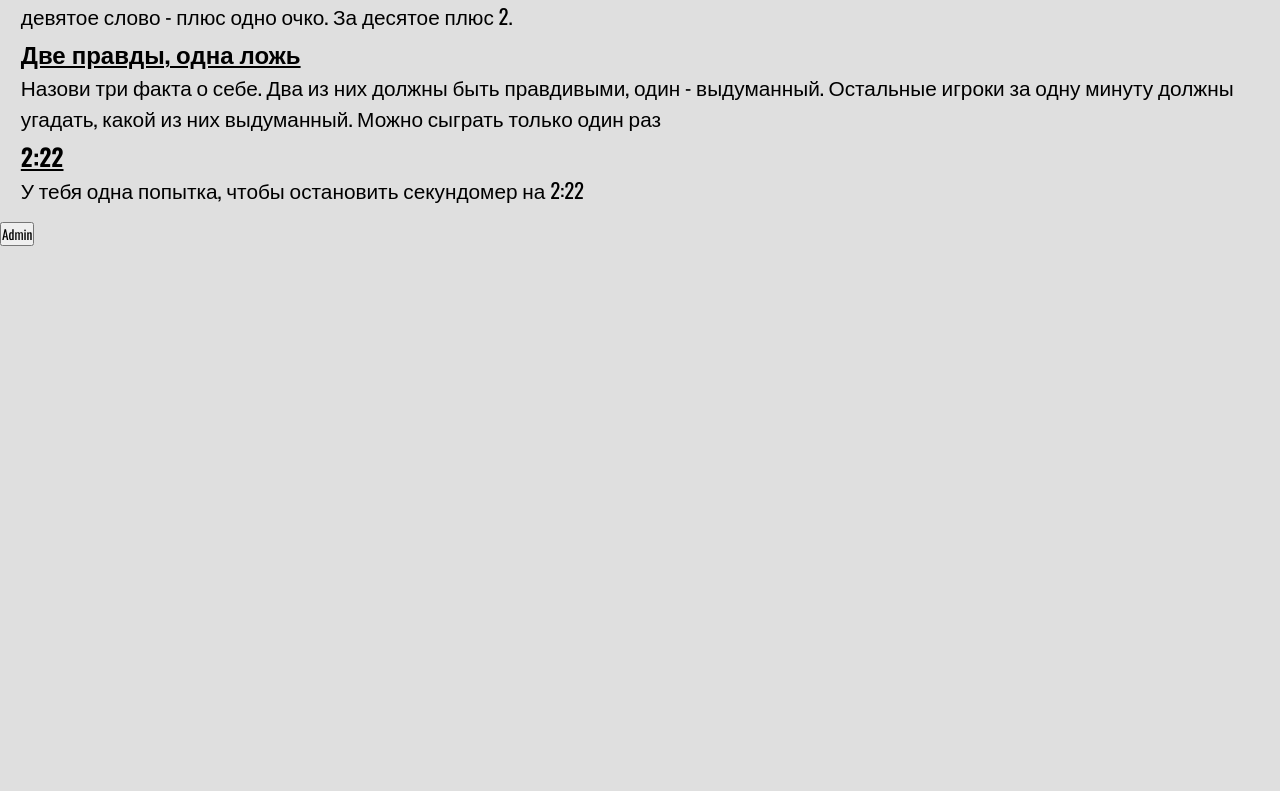
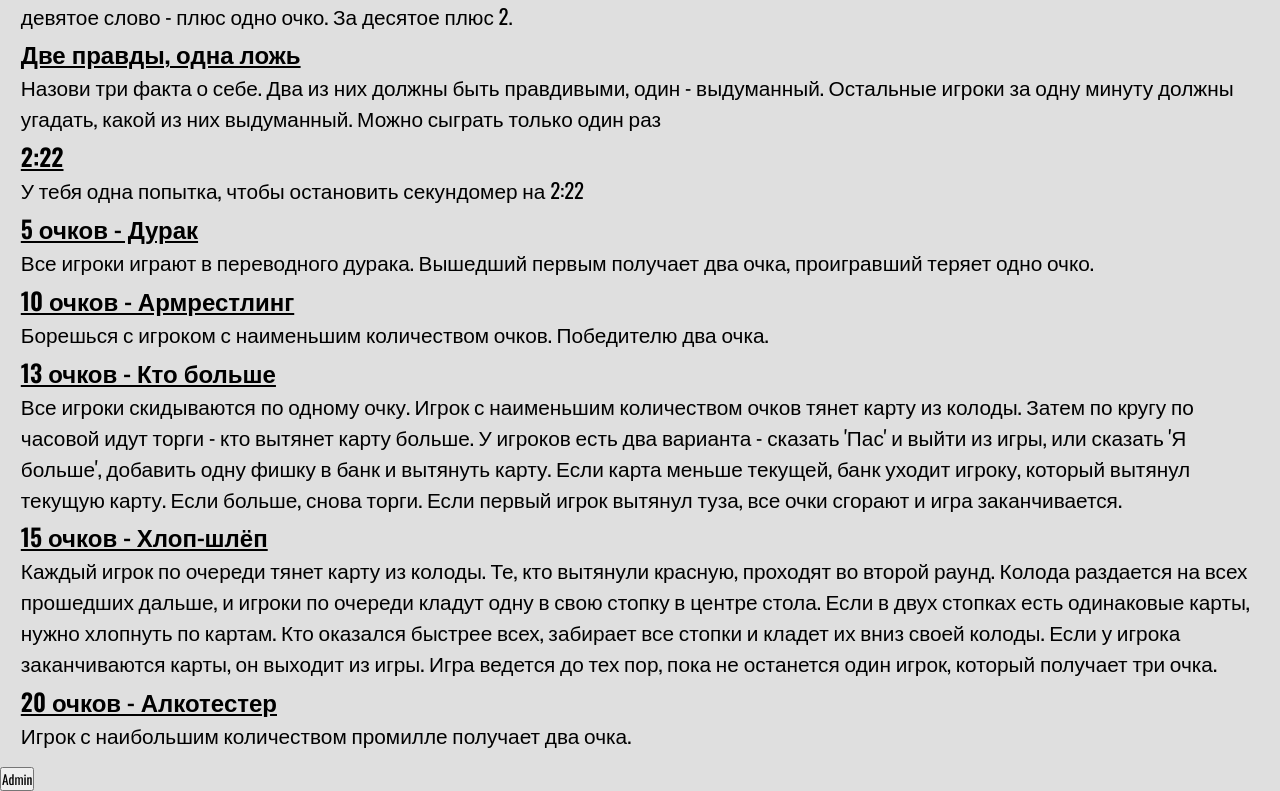
Before and after one commit to sleeveartist/boardgame-final, a React (Vite) app in the folder frontend/: page /rules in a window 1280 px wide. Shown: the part 2919-3710 px from the top of the page. Before the commit the page ends 3165 px from the top, so only its background shows below. Built offline with nearby package versions, Linux system fonts and the light colour scheme.

Commit message:
evenmoretasks added

```diff
--- a/frontend/src/Rules.jsx
+++ b/frontend/src/Rules.jsx
@@ -4,7 +4,7 @@ import oneTasks from "./assets/tasks/oneTasks"
 import twoThreeTasks from "./assets/tasks/twoThreeTasks"
 import fourTasks from "./assets/tasks/fourTasks"
 import fiveSixTasks from "./assets/tasks/fiveSixTasks.jsx"
-import extraTasks from "./assets/tasks/extraTasks"
+import evenMoreTasks from "./assets/tasks/evenMoreTasks"
 import diceOne from "./assets/pics/one.png"
 import diceTwo from "./assets/pics/two.png"
 import diceThree from "./assets/pics/three.png"
@@ -57,6 +57,12 @@ export default function Rules() {
                         <p>{task.taskDescription}</p>
                     </div>
                 ))}
+                {evenMoreTasks.map((task) => (
+                    <div key={task.id}>
+                        <h3>{task.taskName}</h3>
+                        <p>{task.taskDescription}</p>
+                    </div>
+                ))}
             </div>
         <button onClick={() => navigate("/admin")}>Admin</button>
         </div>
--- a/frontend/src/assets/tasks/evenMoreTasks.js
+++ b/frontend/src/assets/tasks/evenMoreTasks.js
@@ -20,3 +20,5 @@ const evenMoreTasks = [
         taskDescription: "Игрок с наибольшим количеством промилле получает два очка."
     }
 ]
+
+export default evenMoreTasks
```
